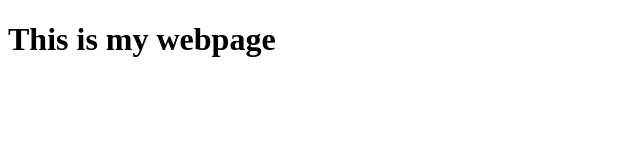
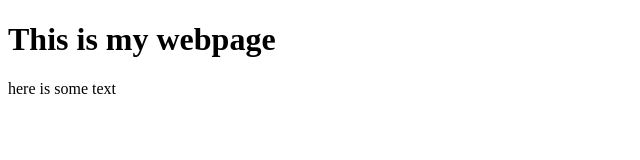
Before and after one commit to rscanning/comedy_website, a plain HTML site: page index.html in a window 1280 px wide. Shown: the whole page, without its empty margins (0-640 px from the left). Drawn offline with Linux system fonts and the light colour scheme.

Commit message:
added some text content to index.html h1 section

```diff
--- a/index.html
+++ b/index.html
@@ -6,6 +6,7 @@
 
     <body>
         <h1>This is my webpage</h1>
-        </body>
+        <p>here is some text</p>
+    </body>
 
     </html>
```
